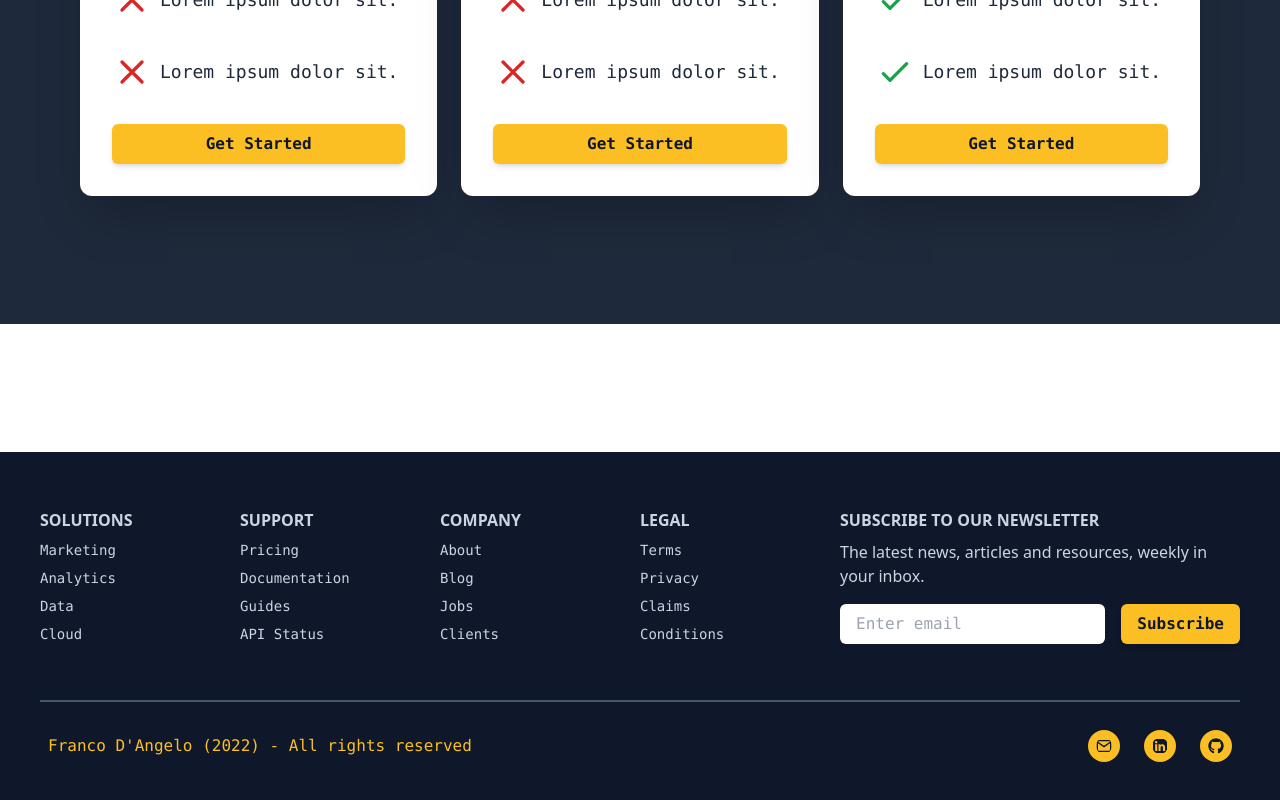
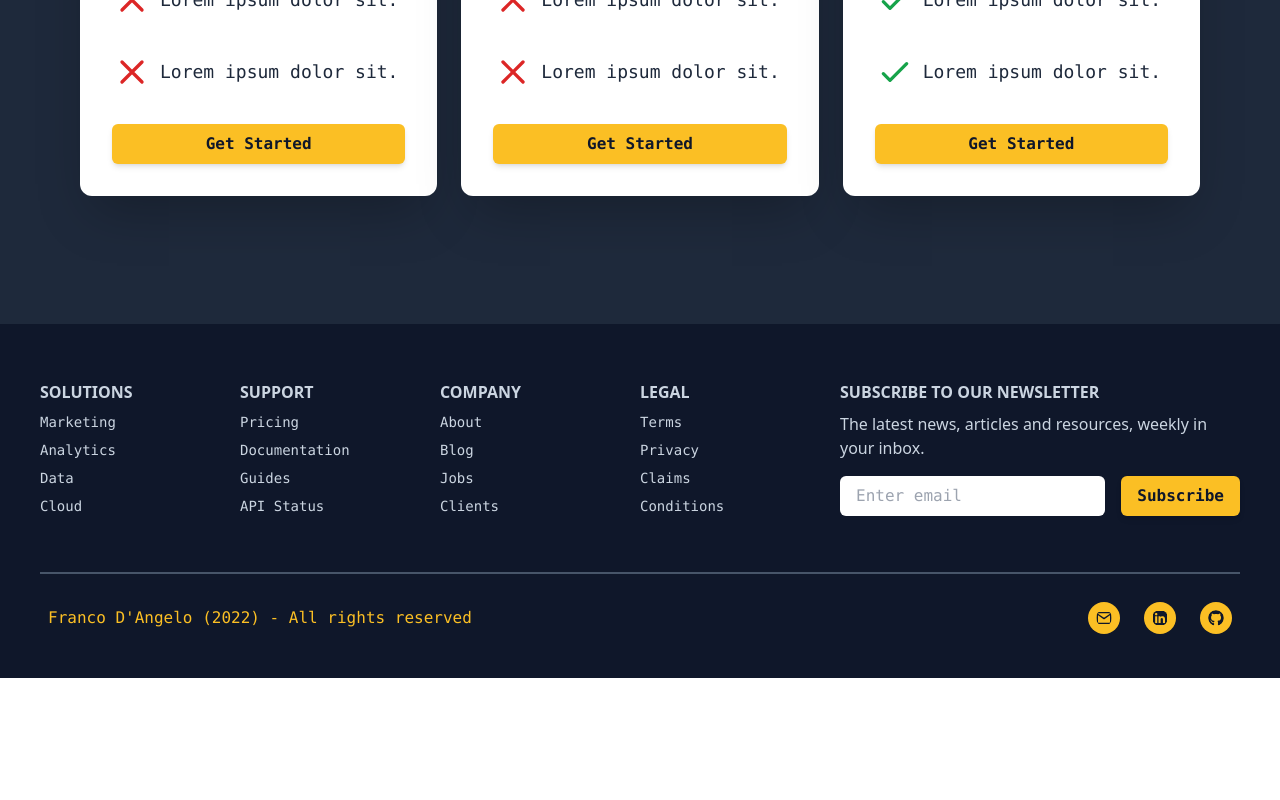
Before and after one commit to franodangelo/Services-SPA, a React (Create React App) app: page / in a window 1280 px wide. Shown: the part 3896-4696 px from the top of the page. After the commit the page ends 4574 px from the top, so only its background shows below. Built offline with nearby package versions, Linux system fonts and the light colour scheme.

Commit message:
no margin for footer

```diff
--- a/src/components/Footer.jsx
+++ b/src/components/Footer.jsx
@@ -3,7 +3,7 @@ import { FiMail } from "react-icons/fi";
 
 export default function Footer() {
     return (
-        <footer className="w-full mt-32 p-10 md:py-4 text-slate-300 bg-slate-900">
+        <footer className="w-full p-10 md:py-4 text-slate-300 bg-slate-900">
             <section className="grid grid-cols-2 md:grid-cols-6 mx-auto py-10 border-b-2 border-slate-600">
                 <div className="flex flex-col pb-4">
                     <h1 className="font-sans font-bold uppercase">Solutions</h1>
```
